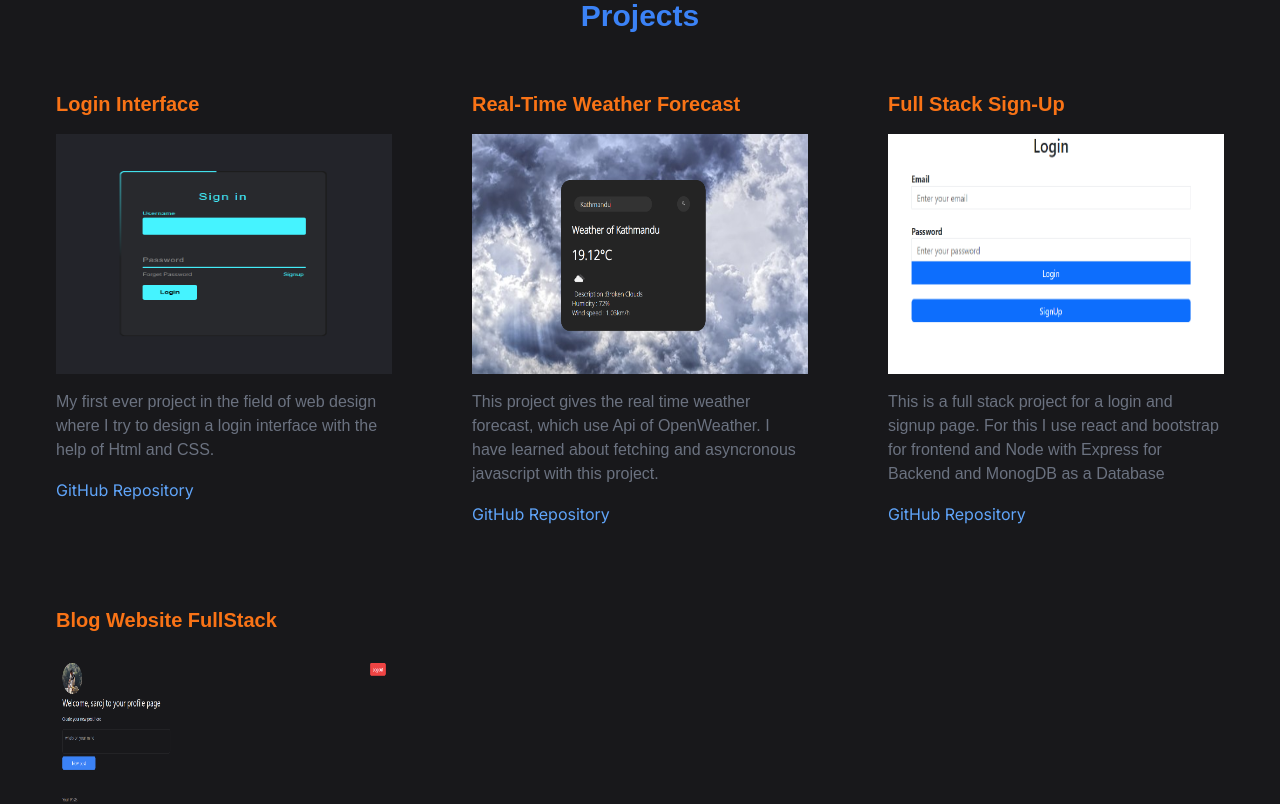
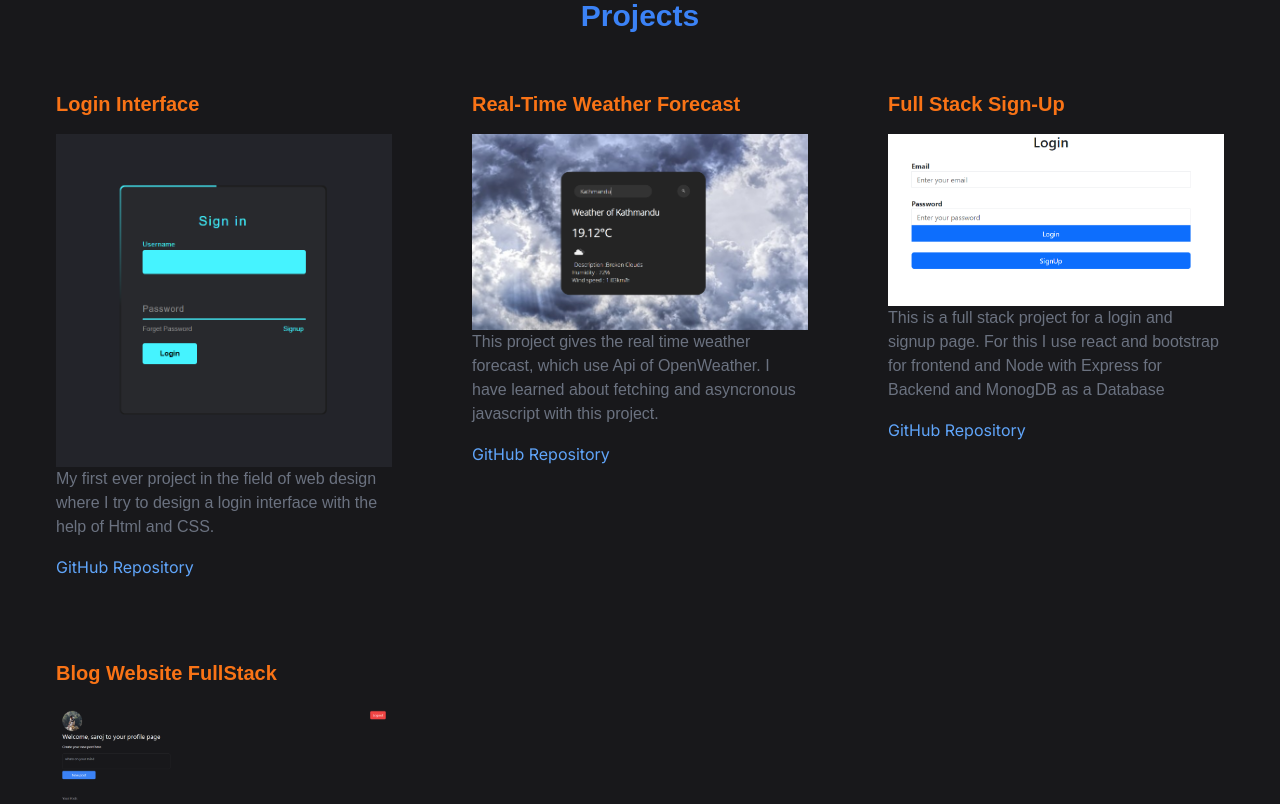
Before and after one commit to Sawrozzz/React-portfolio, a Next.js app: page / in a window 1280 px wide. Shown: the part 920-1724 px from the top of the page. Built offline with nearby package versions, Linux system fonts and the light colour scheme.

Commit message:
refactor

```diff
--- a/app/components/Project/page.js
+++ b/app/components/Project/page.js
@@ -48,7 +48,11 @@ const Project = () => {
               <h3 className="text-xl text-orange-500 font-bold mb-4 font-filroy">
                 {project.title}
               </h3>
-              <img src={project.image} alt={project.title} className="mb-4 w-96 h-60" />{" "}
+              <img
+                src={project.image}
+                alt={project.title}
+                className="w-full lg:w-2/2"
+              />{" "}
               {/* Render the image */}
               <p className=" text-gray-500 mb-4 font-filroy">
                 {project.description}
--- a/app/layout.js
+++ b/app/layout.js
@@ -4,7 +4,7 @@ import "./globals.css";
 const inter = Inter({ subsets: ["latin"] });
 
 export const metadata = {
-  title: "Create Next App",
+  title: "My Portfolio",
   description: "Generated by create next app",
 };
 
```
